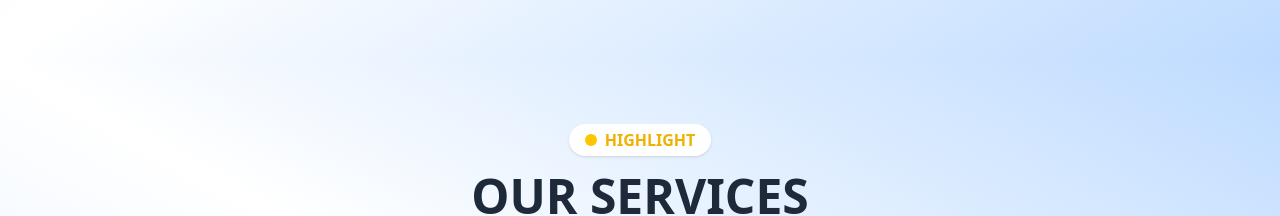
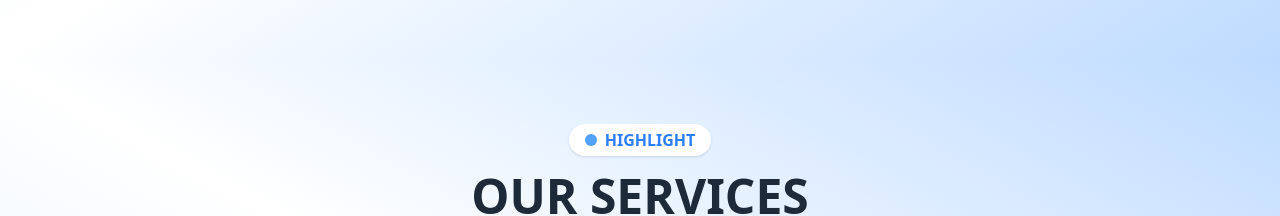
Before and after one commit to PawanPatidar110/BookMyRecords, a React (Vite) app: page / in a window 1280 px wide. Shown: the part 1620-1836 px from the top of the page. Built offline with nearby package versions, Linux system fonts and the light colour scheme.

Commit message:
match the theme

```diff
--- a/src/Components/Service.jsx
+++ b/src/Components/Service.jsx
@@ -35,10 +35,10 @@ export default function Service() {
       {/* Section Header */}
       <div className="max-w-7xl mx-auto text-center mb-12">
         <div
-          className="inline-flex items-center px-4 py-1 bg-white text-yellow-500 font-semibold rounded-full shadow mb-4"
+          className="inline-flex items-center px-4 py-1 bg-white text-blue-500 font-semibold rounded-full shadow mb-4"
           aria-label="Section Highlight"
         >
-          <span className="w-3 h-3 bg-yellow-400 rounded-full mr-2" />
+          <span className="w-3 h-3 bg-blue-400 rounded-full mr-2" />
           HIGHLIGHT
         </div>
         <h2 className="text-4xl md:text-5xl font-bold text-gray-800 mb-4">
```
